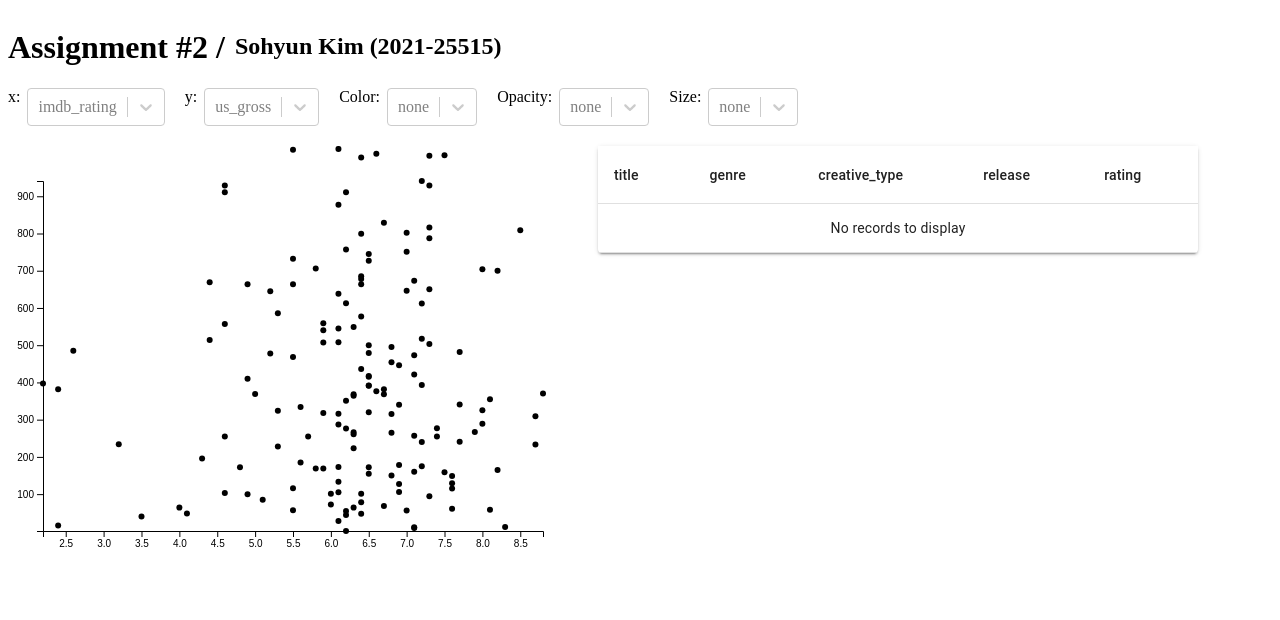
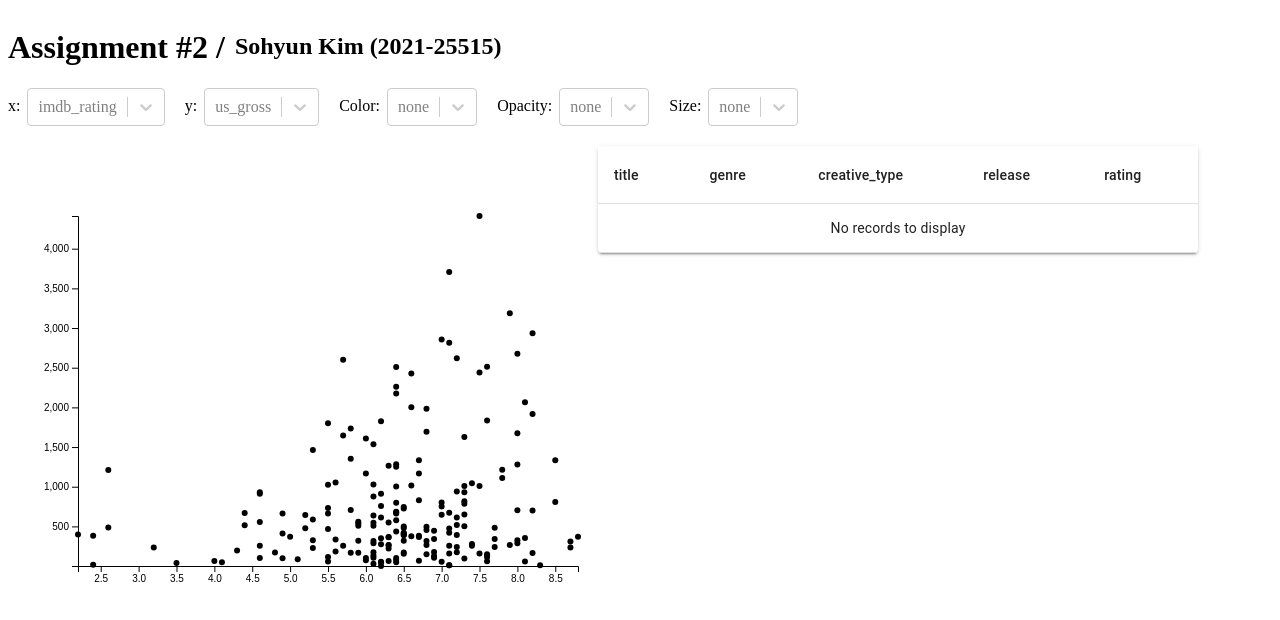
Before and after one commit to chloek409/2021infovis_assignment2, a React (Create React App) app: page / in a window 1280 px wide. Shown: the top 620 px of the page. Built offline with nearby package versions, Linux system fonts and the light colour scheme.

Commit message:
axis transition, opacity, brushing left

```diff
--- a/src/App.css
+++ b/src/App.css
@@ -1,4 +1,3 @@
 .selected {
-    fill: red;
     stroke: black;
 }
--- a/src/App.js
+++ b/src/App.js
@@ -1,11 +1,11 @@
 import React from "react";
-import {
-  RecoilRoot,
-  atom,
-  selector,
-  useRecoilState,
-  useRecoilValue,
-} from 'recoil';
+// import {
+//   RecoilRoot,
+//   atom,
+//   selector,
+//   useRecoilState,
+//   useRecoilValue,
+// } from 'recoil';
 
 import movies from "./data/movie.json";
 import MainPlot from "./components/MainPlot";
@@ -20,6 +20,7 @@ function App() {
   const nominal = ["genre", "creative_type", "source"];
   const ordinal = ["release", "rating"];
   const quantitative = ["budget", "us_gross", "worldwide_gross", "rotten_rating", "imdb_rating", "imdb_votes"];
+
   const nom_ord_none = ["none", "genre", "creative_type", "source", "release", "rating"]
   const qnt_none= ["none", "budget", "us_gross", "worldwide_gross", "rotten_rating", "imdb_rating", "imdb_votes"]
 
@@ -39,7 +40,6 @@ function App() {
           {name + " (" + studentNum + ")"}
         </h2>
       </div>
-      <RecoilRoot>
         <MainPlot
           data={movies}
           width={width}
@@ -53,7 +53,6 @@ function App() {
           pointSize={pointSize}
           maxPointSize={maxPointSize}
         />
-      </RecoilRoot>
     </div>
   );
 }
--- a/src/components/ControlPanel.js
+++ b/src/components/ControlPanel.js
@@ -1,27 +1,26 @@
 import React, {useState, useRef, useEffect} from "react";
+import * as d3 from "d3";
 import Select from 'react-select';
 
 const ControlPanel = (props) => {
 
-    const selection = props.selection;
+    const menus = props.menuOptions;
     const attribute = props.attribute;
 
-    var options = selection.map(function(selection, i) {
-        return {value: i, label: selection}
+    var options = menus.map(function(menus, i) {
+        return {value: menus, label: menus}
     })
 
     const [selectedOption, setSelectedOption] = useState(props.defaultVal);
     const changeSelectedOption = (selectedOption) => {
         setSelectedOption(selectedOption);
-        console.log(selectedOption)
+        props.setMenu(selectedOption.value);
     }
 
-
-    const menuStyle = {display: "flex", marginRight: 20}
     return (
           <div className = "ControlMenuContainer">
-            <div style={menuStyle}>
-                <div style={{marginRight: 7}}>{attribute}</div>
+            <div style={{display: "flex", marginRight: 20}}>
+                <div style={{marginTop: 9, marginRight: 7}}>{attribute}</div>
                 <Select
                     options={options}
                     placeholder={props.defaultVal}
--- a/src/components/MainPlot.js
+++ b/src/components/MainPlot.js
@@ -2,28 +2,48 @@ import React, { useState, useRef, useEffect} from "react";
 import * as d3 from "d3";
 import ControlPanel from "./ControlPanel";
 import TableView from "./TableView";
+import { scaleLinear } from "d3";
 
 
 const MainPlot = (props) => {
 
     const scatterplotSvg = useRef(null);
-    const svgWidth = props.width + 2*props.margin;
-    const svgHeight = props.height + 2*props.margin;
+    const width = props.width;
+    const height = props.height;
+    const svgWidth = width + 2*props.margin;
+    const svgHeight = height + 2*props.margin;
 
     // TODO
-    let movieData = props.data;
-    let selectedData = [];
+    const movieData = props.data;
+    movieData.forEach(d => {
+        d.budget = parseFloat(d.budget);
+        d.us_gross = parseFloat(d.us_gross);
+        d.worldwide_gross = parseFloat(d.worldwide_gross);
+        d.rotten_rating = parseFloat(d.rotten_rating);
+        d.imdb_rating = parseFloat(d.imdb_rating);
+        d.imdb_votes = parseFloat(d.imdb_votes);
+        });
 
+    //for managing movie data
     const [movies, setMovies] = useState([]);
+
+    //for managing control panel options
+    const [x, setX] = useState("imdb_rating");
+    const [y, setY] = useState("us_gross");
+    const [color, setColor] = useState("none");
+    const [opacity, setOpacity] = useState("none");
+    const [ptsize, setPtsize] = useState("none");
+
     useEffect(() => {
         /* Plot movie data graph. */
         let xScale = d3.scaleLinear().domain(
-            [d3.min(movieData, d=>d.imdb_rating), d3.max(movieData, d=>d.imdb_rating)])
+            [d3.min(movieData, d=>d[x]), d3.max(movieData, d=>d[x])])
             .range([0,props.width]);
 
         let yScale = d3.scaleLinear().domain(
-            [d3.min(movieData, d=>d.us_gross), d3.max(movieData, d=>d.us_gross)])
+            [d3.min(movieData, d=>d[y]), d3.max(movieData, d=>d[y])])
             .range([props.height, 0]);
+
         let xAxis = d3.axisBottom(xScale);
         let yAxis = d3.axisLeft(yScale);
 
@@ -35,29 +55,28 @@ const MainPlot = (props) => {
             .attr('transform', `translate(${props.margin}, ${props.margin})`)
             .selectAll('circle')
             .data(movieData)
-            .enter()
-            .append('circle')
+            .join('circle')
             .attr('r', props.pointSize)
-            .attr('cx', d=>xScale(d.imdb_rating))
-            .attr('cy', d=>yScale(d.us_gross));
+            .attr('cx', d=>xScale(d[x]))
+            .attr('cy', d=>yScale(d[y]))
+            .attr('fill', "black");
 
         /* Enable brushing. */
         const brush = d3.brush().extent([
-
             [d3.min(xScale.range()), d3.min(yScale.range())],
             [d3.max(xScale.range()), d3.max(yScale.range())]]).on("start end", brushed);
 
             const circle = svg.selectAll('circle');
             function brushed({selection}) {
                 d3.selectAll('circle').style("fill", null);
-                selectedData = [];
+                let selectedData = [];
                 if (selection === null) circle.classed("selected", false);
                 else {
                     let [[x0, y0], [x1, y1]] = selection;
                     circle.classed("selected", (d, i) => {
                         let xCoord = xScale(d.imdb_rating);
                         let yCoord = yScale(d.us_gross);
-                        if (x0 <= xCoord && xCoord <= x1    && y0 <= yCoord && yCoord <= y1)
+                        if (x0 <= xCoord && xCoord <= x1 && y0 <= yCoord && yCoord <= y1)
                             selectedData.push(d);
                         return x0 <= xCoord && xCoord <= x1 && y0 <= yCoord && yCoord <= y1;
                         })
@@ -70,17 +89,82 @@ const MainPlot = (props) => {
         }, []);
 
 
+    useEffect(() => {
+        /* Plot movie data graph. */
+        let xScale = d3.scaleLinear().domain(
+            [d3.min(movieData, d=>d[x]), d3.max(movieData, d=>d[x])])
+            .range([0,width]);
+
+        let yScale = d3.scaleLinear().domain(
+            [d3.min(movieData, d=>d[y]), d3.max(movieData, d=>d[y])])
+            .range([height, 0]);
+
+        let xAxis = d3.axisBottom(xScale);
+        let yAxis = d3.axisLeft(yScale);
+
+        const colorScale = d3.scaleOrdinal(d3.schemeCategory10)
+
+        let radiusScale = d3.scaleLinear().domain(
+            [d3.min(movieData, d=>d[ptsize]), d3.max(movieData, d=>d[ptsize])])
+            .range([props.pointSize, props.maxPointSize]);
+
+        const svg = d3.select(scatterplotSvg.current);
+        // svg.attr('transform', `translate(${props.margin}, ${height})`).call(xAxis).transition().duration(1000);
+        // svg.attr('transform', `translate(${2*props.margin}, ${props.margin})`).call(yAxis).transition().duration(1000);
+
+        svg.attr('transform', `translate(${props.margin}, ${props.margin})`)
+            .selectAll('circle')
+            .data(movieData)
+            .join('circle')
+            .transition()
+            .duration(1000)
+            .attr('r', function(d) {if (ptsize === "none") return props.pointSize; else return radiusScale(d[ptsize])})
+            .attr('cx', d=>xScale(d[x]))
+            .attr('cy', d=>yScale(d[y]))
+            .attr('fill', function(d) {if (color === "none") return "black"; else return colorScale(d[color])});
+
+        /* Enable brushing. */
+        const brush = d3.brush().extent([
+            [d3.min(xScale.range()), d3.min(yScale.range())],
+            [d3.max(xScale.range()), d3.max(yScale.range())]]).on("start end", brushed);
+
+            const circle = svg.selectAll('circle');
+
+            function brushed({selection}) {
+                d3.selectAll('circle').style("fill", null);
+                let selectedData = [];
+                if (selection === null) {circle.classed("selected", false); selectedData=[];}
+                else {
+                    let [[x0, y0], [x1, y1]] = selection;
+                    circle.classed("selected", (d, i) => {
+                        let xCoord = xScale(d[x]);
+                        let yCoord = yScale(d[y]);
+                        if (x0 <= xCoord && xCoord <= x1 && y0 <= yCoord && yCoord <= y1){
+                            selectedData.push(d);
+                        }
+                        return x0 <= xCoord && xCoord <= x1 && y0 <= yCoord && yCoord <= y1;
+                        })
+                    }
+                setMovies(selectedData);
+                }
+
+            svg.append('g').attr('transform', `translate(${props.margin}, ${props.margin})`)
+            .call(brush);
+        }, [x,y,color, opacity, ptsize]);
+
+
 	return (
     <div>
         <div className="ControlPanelContainer" style={{display: "flex"}}>
-            <ControlPanel selection={props.quantitative} attribute="x: " defaultVal="imdb_rating"/>
-            <ControlPanel selection={props.quantitative} attribute="y: " defaultVal="us_gross"/>
-            <ControlPanel selection={props.colorOptions} attribute="Color: " defaultVal="none"/>
-            <ControlPanel selection={props.opacityAndSizeOptions} attribute="Opacity: " defaultVal="none"/>
-            <ControlPanel selection={props.opacityAndSizeOptions} attribute="Size: " defaultVal="none" />
+            <ControlPanel menuOptions={props.quantitative} attribute="x: " defaultVal="imdb_rating" setMenu={setX}/>
+            <ControlPanel menuOptions={props.quantitative} attribute="y: " defaultVal="us_gross" setMenu={setY}/>
+            <ControlPanel menuOptions={props.colorOptions} attribute="Color: " defaultVal="none" setMenu={setColor}/>
+            <ControlPanel menuOptions={props.opacityAndSizeOptions} attribute="Opacity: " defaultVal="none" setMenu={setOpacity}/>
+            <ControlPanel menuOptions={props.opacityAndSizeOptions} attribute="Size: " defaultVal="none" setMenu={setPtsize}/>
         </div>
         <div style={{marginTop: 20, display: "flex"}}>
-            <svg style={{marginRight: 20}} ref={scatterplotSvg} width={svgWidth} height={svgHeight}/>
+            <svg style={{marginRight: 20}} ref={scatterplotSvg} width={svgWidth} height={svgHeight}>
+            </svg>
             <TableView selectedMovies={movies}/>
 		</div>
     </div>
--- a/src/components/TableView.js
+++ b/src/components/TableView.js
@@ -20,8 +20,8 @@ const TableView = (props) => {
                     toolbar:false,
                     paging: false,
                     maxBodyHeight: 350,
-                rowStyle: {fontSize: 12.5}
-            }} />
+                    rowStyle: {fontSize: 12.5} }}
+            />
         </div>
     )
 };
```
Lines whose indentation alone changed are shown as unchanged.
